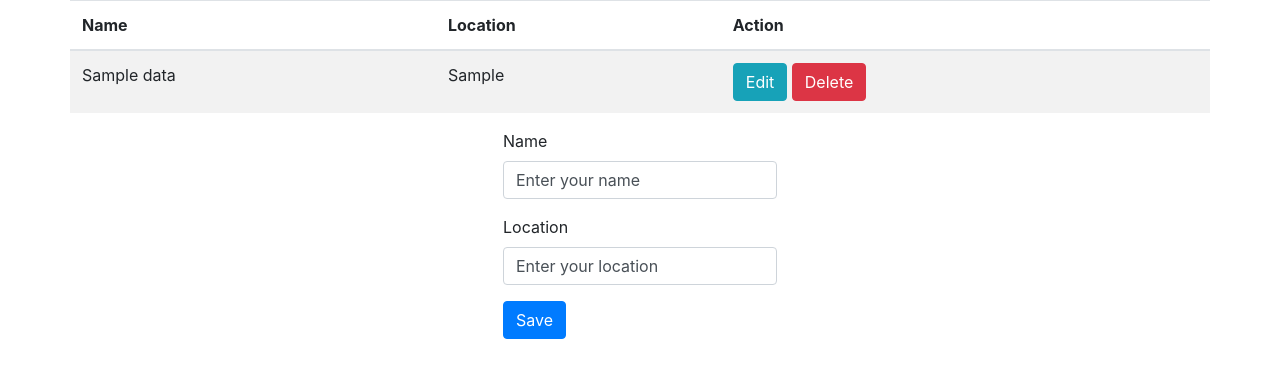
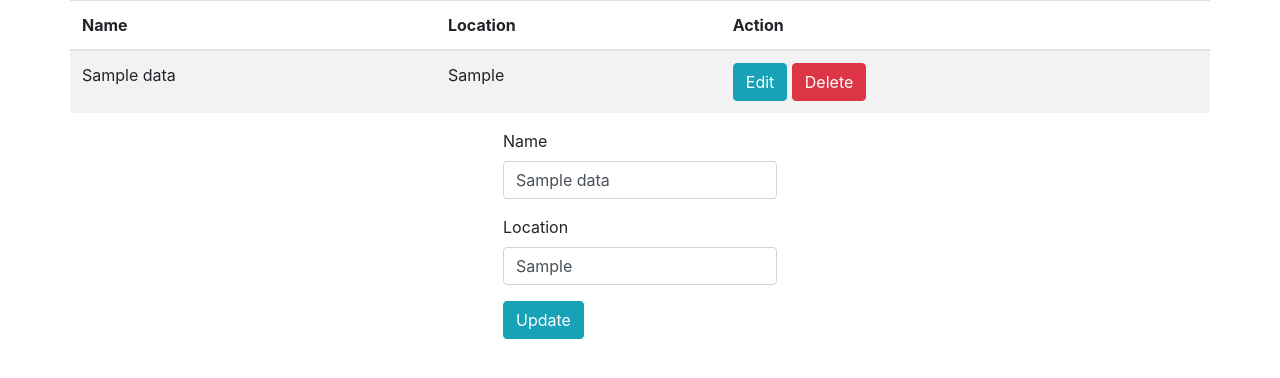
Before and after one commit to EliasOPrado/php_crud, a PHP site: page /index.php?edit=1 in a window 1280 px wide. Shown: the top 378 px of the page. Run offline with PHP 8.4, Linux system fonts and the light colour scheme; tables that the repository leaves empty or names only in its code hold one stand-in row (values such as "Sample post").

Commit message:
added update functionality

```diff
--- a/index.php
+++ b/index.php
@@ -66,16 +66,21 @@
 
       <div class="row justify-content-center">
         <form class="" action="process.php" method="post">
+          <input type="hidden" name="id" value="<?php echo $id ?>">
           <div class="form-group">
           <label>Name</label>
-          <input type="text" name="name" class="form-control" value="Enter your name">
+          <input type="text" name="name" class="form-control" value="<?php echo $name; ?>" placeholder="Enter your name">
         </div>
         <div class="form-group">
           <label>Location</label>
-          <input type="text" name="location" class="form-control" value="Enter your location">
+          <input type="text" name="location" class="form-control" value="<?php echo $location; ?>" placeholder="Enter your location">
             </div>
           <div class="form-group">
+            <?php if ($update == true): ?>
+              <button type="submit" class="btn btn-info" name="update">Update</button>
+            <?php else: ?>
           <button type="submit" class="btn btn-primary" name="save">Save</button>
+        <?php endif; ?>
           </div>
         </form>
         </div>
--- a/process.php
+++ b/process.php
@@ -2,6 +2,11 @@
 session_start();
 // empty fild means no password
 $mysqli = new mysqli('localhost', 'root', '', 'crud') or die(mysqli_error($mysqli));
+
+$id = 0;
+$name = "";
+$location = "";
+$update = false;
 
 if(isset($_POST['save'])){
   $name = $_POST['name'];
@@ -22,6 +27,29 @@ if(isset($_GET['delete'])){
   $_SESSION['message'] = "Record has been deleted!";
   $_SESSION['msg_type'] = "danger";
 
-  header("header: index.php");
+header("location: index.php");
+}
+
+if(isset($_GET['edit'])){
+  $id = $_GET['edit'];
+  $update = true;
+  $result = $mysqli->query("SELECT * FROM data WHERE id=$id") or die($mysqli->error());
+  if (count($result)==1){
+    $row = $result->fetch_array();
+    $name = $row['name'];
+    $location = $row['location'];
+  }
+}
+
+if(isset($_POST['update'])){
+  $id = $_POST['id'];
+  $name = $_POST['name'];
+  $location = $_POST['location'];
+
+  $mysqli->query("UPDATE data SET name='$name', location='$location' WHERE id='$id'") or die($mysqli->error);
+  $_SESSION['message'] = "Record has been updated!";
+  $_SESSION['msg_type'] = "warning";
+
+  header("location: index.php");
 }
 ?>
```
